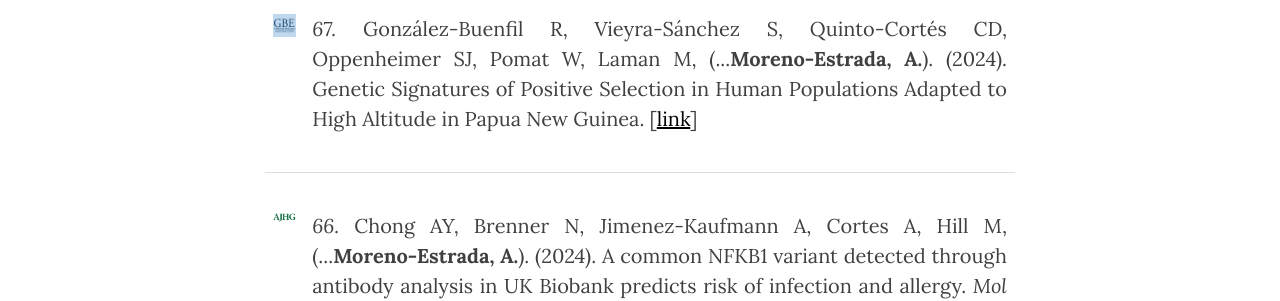
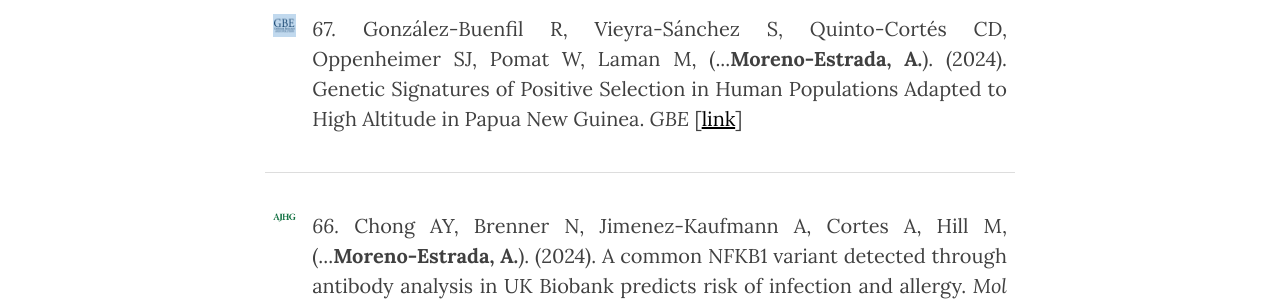
Before and after one commit to milkshakeplustip/milkshakeplustip.github.io, a Jekyll site: the page built from publications.html, in a window 1280 px wide and 900 px high, scrolled down 884 px. Shown: the part 214-515 px from the top of the window. Built offline with Jekyll 4.4.1, drawn with Linux system fonts in a browser that asks for light colours; nearby versions of some CDN libraries.

Commit message:
Update publications.html

```diff
--- a/publications.html
+++ b/publications.html
@@ -10,7 +10,7 @@
 <table style="width:100%">
 
 	      <td><p style="text-align:justify"><img src="/img/publications/GBE.png" alt="AJHG" height="200" width="200"></p></td>
-	      <td><p style="text-align:justify"><i>67.</i> González-Buenfil R, Vieyra-Sánchez S, Quinto-Cortés CD, Oppenheimer SJ, Pomat W, Laman M,</b> (...<b>Moreno-Estrada, A.</b>). (2024). Genetic Signatures of Positive Selection in Human Populations Adapted to High Altitude in Papua New Guinea. [<a href="https://doi.org/10.1093/gbe/evae161">link</a>]</td>
+	      <td><p style="text-align:justify"><i>67.</i> González-Buenfil R, Vieyra-Sánchez S, Quinto-Cortés CD, Oppenheimer SJ, Pomat W, Laman M,</b> (...<b>Moreno-Estrada, A.</b>). (2024). Genetic Signatures of Positive Selection in Human Populations Adapted to High Altitude in Papua New Guinea. <i> GBE </i>[<a href="https://doi.org/10.1093/gbe/evae161">link</a>]</td>
        </tr>
        <tr>
 
```
